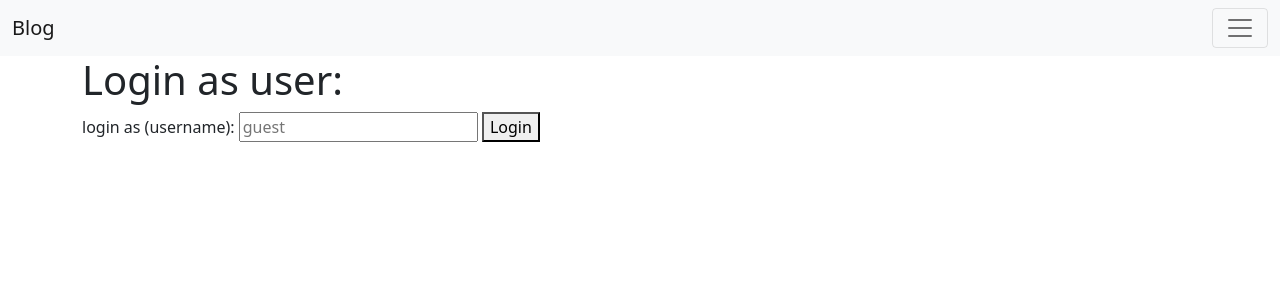
After one commit to GarrikDanilov/Blog, a Flask app: page /auth/login/ in a window 1280 px wide. The commit adds this page. Shown: the top 300 px of the page. Run offline with Flask 2, Linux system fonts and the light colour scheme; some libraries are stand-ins or nearby versions.

Commit message:
lesson_3

```diff
--- /dev/null
+++ b/blog/models/__init__.py
@@ -0,0 +1,6 @@
+from blog.models.user import User
+
+
+__all__ = [
+    'User',
+]
--- /dev/null
+++ b/blog/models/database.py
@@ -0,0 +1,8 @@
+from flask_sqlalchemy import SQLAlchemy
+
+
+db = SQLAlchemy()
+
+__all__ = [
+    'db',
+]
--- /dev/null
+++ b/blog/templates/auth/login.html
@@ -0,0 +1,23 @@
+{% extends "base.html" %}
+
+{% block title %}
+  Login as
+{% endblock title %}
+
+{% block body %}
+  <h1>Login as user:</h1>
+  {% if error %}
+    <div class='alert alert-danger' role='alert'> {{error}}</div>
+  {% endif %}
+  <form method='post'>
+    <label for='input-username'>login as (username):</label>
+    <input
+      id='input-username'
+      type='text'
+      name='username'
+      placeholder='guest'
+      required
+    >
+    <button type='submit'>Login</button>
+  </form>
+{% endblock body %}
--- a/blog/templates/base.html
+++ b/blog/templates/base.html
@@ -33,6 +33,16 @@
             </a>
           {% endfor %}
         </div>
+        <div class='navbar-nav ms-auto'>
+          {% if current_user.is_authenticated %}
+            <a class='nav-link' href='{{url_for("auth_app.logout")}}'>Logout</a>
+          {% else %}
+            <a href='{{url_for("auth_app.login")}}'
+              class='nav-link {% if request.endpoint == "auth_app.login" -%}active{%- endif %}'>
+              Login
+            </a>
+          {% endif %}
+        </div>
       </div>
     </div>
   </nav>
--- /dev/null
+++ b/blog/views/auth.py
@@ -0,0 +1,55 @@
+from flask import Blueprint, render_template, request, redirect, url_for
+from flask_login import LoginManager, login_user, logout_user, login_required
+from blog.models import User
+
+
+auth_app = Blueprint('auth_app', __name__)
+
+login_manager = LoginManager()
+login_manager.login_view = 'auth_app.login'
+
+
+@login_manager.user_loader
+def load_user(user_id):
+    return User.query.filter_by(id=user_id).one_or_none()
+
+
+@login_manager.unauthorized_handler
+def unauthorized():
+    return redirect(url_for('auth_app.login'))
+
+
+@auth_app.route('/login/', methods=['GET', 'POST'], endpoint='login')
+def login():
+    if request.method == 'GET':
+        return render_template('auth/login.html')
+
+    username = request.form.get('username')
+    if not username:
+        return render_template('auth/login.html', error='username not passed')
+
+    user = User.query.filter_by(username=username).one_or_none()
+    if user is None:
+        return render_template('auth/login.html', error=f'no user {username} found')
+
+    login_user(user)
+    return redirect(url_for('index'))
+
+
+@auth_app.route('/logout/', endpoint='logout')
+@login_required
+def logout():
+    logout_user()
+    return redirect(url_for('index'))
+
+
+@auth_app.route('/secret/')
+@login_required
+def secret_view():
+    return 'Super secret data'
+
+
+__all__ = [
+    'login_manager',
+    'auth_app',
+]
--- a/wsgi.py
+++ b/wsgi.py
@@ -1,4 +1,32 @@
 from blog.app import app
+from blog.models.database import db
+
+
+@app.cli.command('init-db')
+def init_db():
+    """
+    flask init-db
+    """
+
+    db.create_all()
+    print('done!')
+
+
+@app.cli.command('create-users')
+def create_users():
+    """
+    flask create-users
+    """
+
+    from blog.models import User
+    admin = User(username='admin', is_staff=True)
+    james = User(username='james')
+
+    db.session.add(admin)
+    db.session.add(james)
+    db.session.commit()
+
+    print('done! created users:', admin, james)
 
 
 if __name__ == '__main__':
```
Also changed, not shown: blog/app.py (+12 -0 lines), blog/models/user.py (added, +12 -0 lines), blog/templates/index.html (+8 -1 lines), blog/templates/users/details.html (+5 -2 lines), blog/templates/users/list.html (+6 -3 lines), blog/views/users.py (+6 -10 lines).
